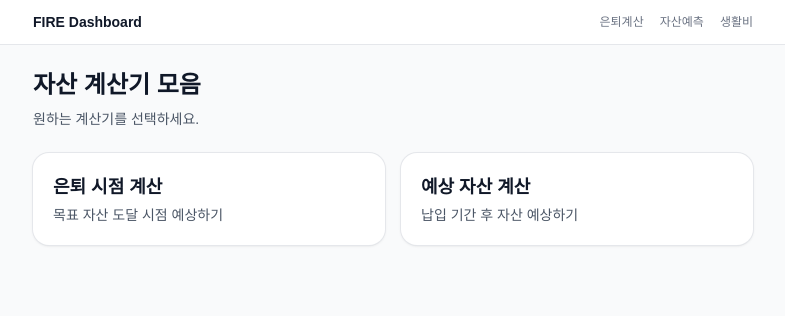
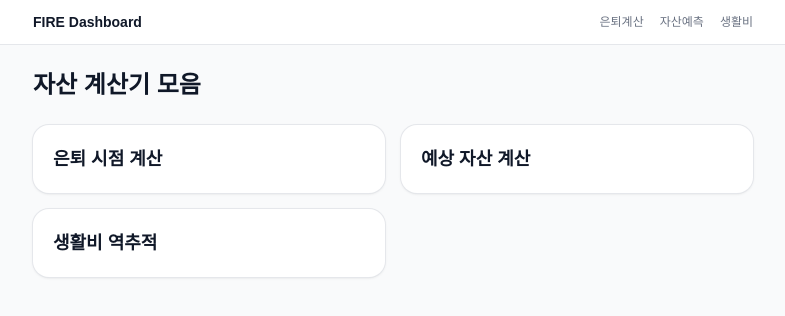
Before and after one commit to hanchan5214-chan/fire-dashboard, a Next.js app: page / in a window 1280 px wide. Shown: the top 316 px of the page, without its empty margins (247-1032 px from the left). Built offline with nearby package versions, Linux system fonts and the light colour scheme.

Commit message:
Update page.tsx

```diff
--- a/app/page.tsx
+++ b/app/page.tsx
@@ -6,30 +6,18 @@ export default function Home() {
       <div className="mx-auto max-w-3xl p-6">
         <header className="mb-6">
           <h1 className="text-2xl font-bold">자산 계산기 모음</h1>
-          <p className="mt-2 text-sm text-gray-600">
-            원하는 계산기를 선택하세요.
-          </p>
         </header>
 
         <div className="grid gap-4 sm:grid-cols-2">
-          <Link
-            href="/retire"
-            className="rounded-2xl bg-white p-5 shadow-sm ring-1 ring-gray-200 hover:ring-gray-400"
-          >
+          <Link href="/retire" className="rounded-2xl bg-white p-5 shadow-sm ring-1 ring-gray-200 hover:ring-gray-400">
             <div className="text-lg font-semibold">은퇴 시점 계산</div>
-            <div className="mt-1 text-sm text-gray-600">
-              목표 자산 도달 시점 예상하기
-            </div>
           </Link>
-
-          <Link
-            href="/forecast"
-            className="rounded-2xl bg-white p-5 shadow-sm ring-1 ring-gray-200 hover:ring-gray-400"
-          >
+          <Link href="/forecast" className="rounded-2xl bg-white p-5 shadow-sm ring-1 ring-gray-200 hover:ring-gray-400">
             <div className="text-lg font-semibold">예상 자산 계산</div>
-            <div className="mt-1 text-sm text-gray-600">
-              납입 기간 후 자산 예상하기
-            </div>
+          </Link>
+          {/* 여기가 추가되어야 합니다! */}
+          <Link href="/expense" className="rounded-2xl bg-white p-5 shadow-sm ring-1 ring-gray-200 hover:ring-gray-400">
+            <div className="text-lg font-semibold">생활비 역추적</div>
           </Link>
         </div>
       </div>
```
